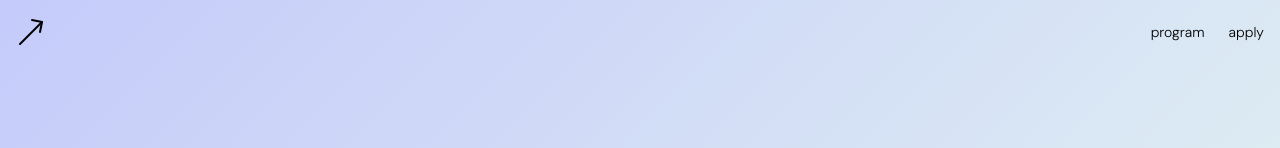
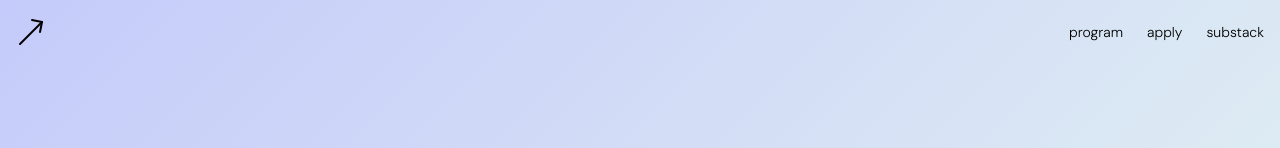
Before and after one commit to athenakrikorian/intrisv1, a Next.js app: page /apply in a window 1280 px wide. Shown: the top 148 px of the page. Built offline with nearby package versions, Linux system fonts and the light colour scheme.

Commit message:
add substack link to nav bar

```diff
--- a/components/Nav.tsx
+++ b/components/Nav.tsx
@@ -4,6 +4,7 @@ export default function Nav() {
   const links = [
     { href: '/program', label: 'program' },
     { href: '/apply', label: 'apply' },
+    { href: 'https://intris.substack.com', label: 'substack', external: true },
   ]
   return (
     <nav className="sticky top-0 z-50">
@@ -16,7 +17,14 @@ export default function Nav() {
         </Link>
         <div className="flex gap-6">
           {links.map(l => (
-            <Link key={l.href} href={l.href} className="text-sm text-[#000000] hover:opacity-60 transition-opacity">{l.label}</Link>
+            <Link
+              key={l.href}
+              href={l.href}
+              className="text-sm text-[#000000] hover:opacity-60 transition-opacity"
+              {...(l.external ? { target: '_blank', rel: 'noopener noreferrer' } : {})}
+            >
+              {l.label}
+            </Link>
           ))}
         </div>
       </div>
```
